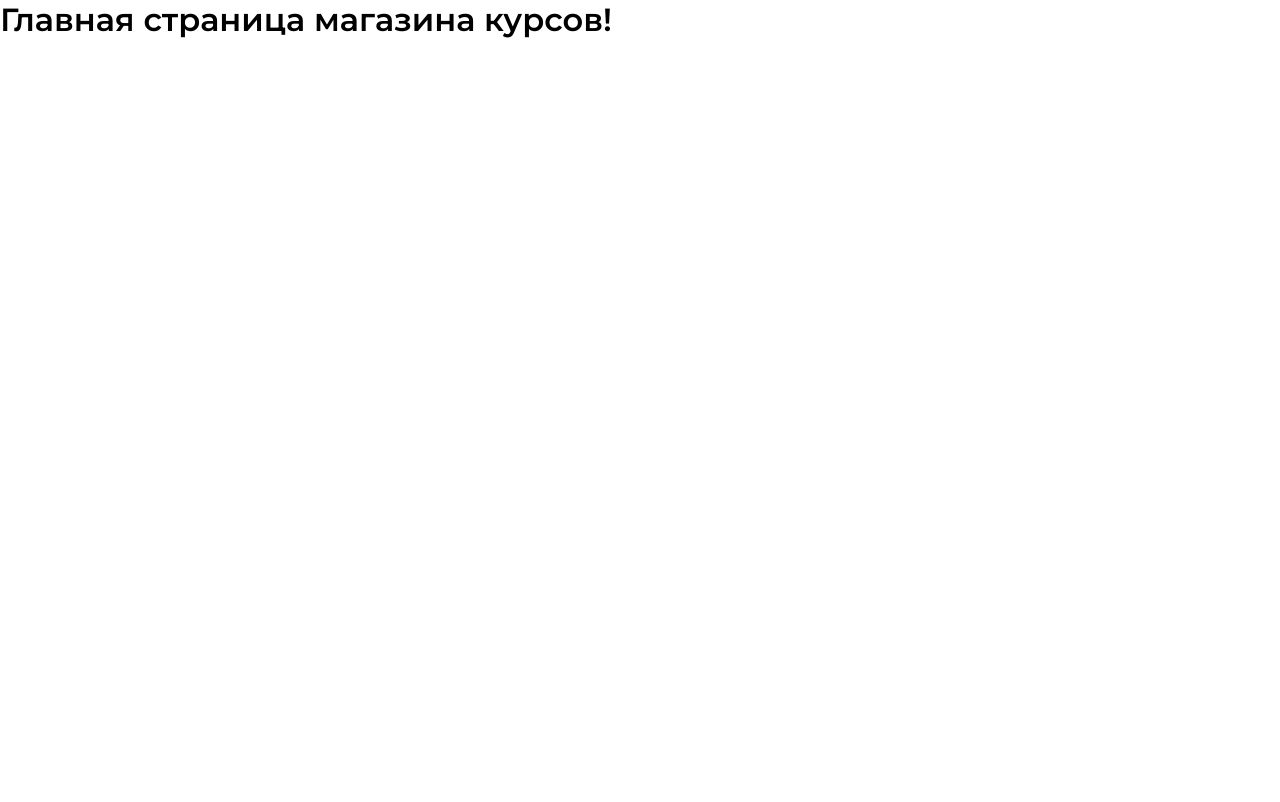
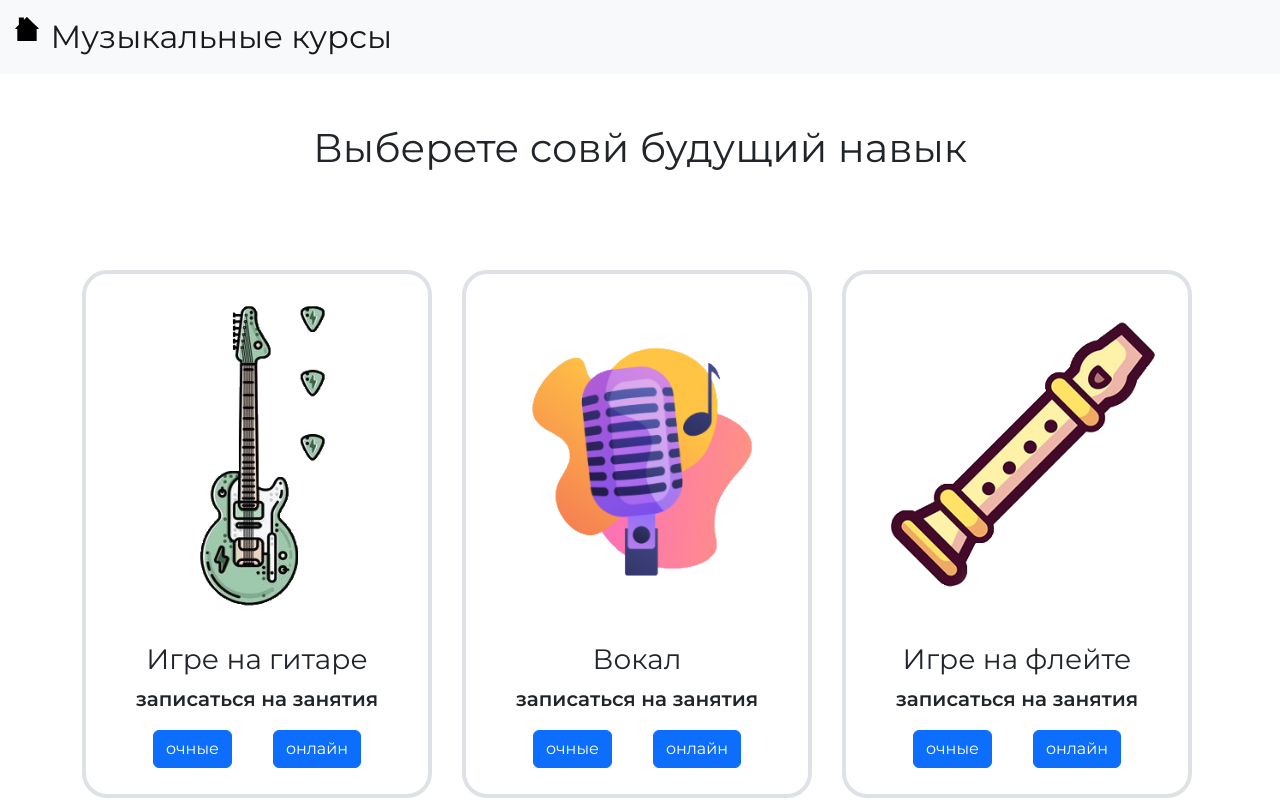
Before and after one commit to AlexeyYakovlev1/YMA, a plain HTML site: page views/courses/courses.html in a window 1280 px wide. Shown: the top 802 px of the page. Drawn offline with nearby package versions, Linux system fonts and the light colour scheme.

Commit message:
Добавлена основная страничка курсов
5 карточек и шапка. Страница под экраны: sm, md, xl.

```diff
--- /dev/null
+++ b/styles/courses.css
@@ -0,0 +1,38 @@
+@import "./_global.css";
+
+.near_logo{
+    font-size: 32px;
+}
+
+h1{
+    text-align: center;
+    margin: 50px;
+}
+
+.card-title{
+    text-align: center;
+}
+
+.card-img-top{
+    width: 300px;
+    margin-top: 10px;
+    margin-left: 26px;
+    border-radius: 26px;
+}
+.card{
+    width: 350px;
+    border: 4px solid #dee2e6;
+    border-radius: 25px;
+}
+
+
+.plase-btn{
+    margin: 10px;
+    display: flex;
+    flex-grow: 0;
+    justify-content: space-evenly;
+}
+
+.btn-primary{
+    display: flex;
+}
--- a/views/courses/courses.html
+++ b/views/courses/courses.html
@@ -5,19 +5,137 @@
   <meta charset="UTF-8">
   <meta http-equiv="X-UA-Compatible" content="IE=edge">
   <meta name="viewport" content="width=device-width, initial-scale=1.0">
-	<link rel="stylesheet" href="styles/courses.css">
+  <link href="https://cdn.jsdelivr.net/npm/bootstrap@5.2.3/dist/css/bootstrap.min.css" rel="stylesheet"
+    integrity="sha384-rbsA2VBKQhggwzxH7pPCaAqO46MgnOM80zW1RWuH61DGLwZJEdK2Kadq2F9CUG65" crossorigin="anonymous">
+  <script src="https://cdn.jsdelivr.net/npm/bootstrap@5.2.3/dist/js/bootstrap.bundle.min.js"
+    integrity="sha384-kenU1KFdBIe4zVF0s0G1M5b4hcpxyD9F7jL+jjXkk+Q2h455rYXK/7HAuoJl+0I4"
+    crossorigin="anonymous"></script>
+  <link rel="stylesheet" href="../../styles/courses.css">
   <title>YMA - youth musical association</title>
 </head>
 
 <body>
   <header class="header">
-		<nav class="header__nav">
-
+    <nav class="navbar bg-light">
+      <div class=" container-fluid">
+        <a class="near_logo navbar-brand" href="../../index.html">
+          <img src="media/courses_logo.svg" alt="Домой" width="30" height="24" class="logo d-inline-block align-text-top">
+          Музыкальные курсы
+        </a>
+      </div>
     </nav>
   </header>
-	<main class="content">
-		<h1>Главная страница магазина курсов!</h1>
+
+
   </main>
+  <h1>Выберете совй будущий навык</h1>
+
+  <div class="container">
+    <div class="row justify-content-center">
+      <div class="col-sm-7 col-md-6 col-xl-4 my-5 ">
+        <div class="card">
+          <div class="center-img">
+            <img src="media/courses_guitar.png" class="card-img-top" alt="Гитара">
+          </div>
+          <div class="card-body">
+            <h3 class="card-title">Игре на гитаре</h3>
+            <p class="fs-5 fw-bold text-center" tex>записаться на занятия</p>
+
+            <div class="plase-btn">
+              <a href="site_person/example.html"
+                class="btn btn-primary">oчные</a>
+              <a href="site_online/example.html"
+                class="btn btn-primary">oнлайн</a>
+            </div>
+          </div>
+        </div>
+      </div>
+
+      <div class="col-sm-7 col-md-6 col-xl-4 my-5">
+        <div class="card">
+          <div class="center-img">
+            <img src="media/courses_microphone.png" class="card-img-top" alt="Микрофон">
+          </div>
+          <div class="card-body">
+            <h3 class="card-title">Вокал</h3>
+            <p class="fs-5 fw-bold text-center" tex>записаться на занятия</p>
+
+            <div class="plase-btn">
+              <a href="site_person/example.html"
+                class="btn btn-primary">oчные</a>
+              <a href="site_online/example.html"
+                class="btn btn-primary">oнлайн</a>
+            </div>
+          </div>
+        </div>
+      </div>
+
+      <div class="col-sm-7 col-md-6 col-xl-4 my-5">
+        <div class="card">
+          <div class="center-img">
+            <img src="media/courses_flute.png" class="card-img-top" alt="Флейта">
+          </div>
+          <div class="card-body">
+            <h3 class="card-title">Игре на флейте</h3>
+            <p class="fs-5 fw-bold text-center" tex>записаться на занятия</p>
+            <div class="plase-btn">
+              <a href="site_person/example.html"
+                class="btn btn-primary">oчные</a>
+              <a href="site_online/example.html"
+                class="btn btn-primary">oнлайн</a>
+            </div>
+          </div>
+        </div>
+      </div>
+
+      <div class="col-sm-7 col-md-6 col-xl-4 my-5">
+        <div class="card">
+          <div class="center-img">
+            <img src="media/courses_violin.png" class="card-img-top" alt="скрипка">
+          </div>
+          <div class="card-body">
+            <h3 class="card-title">Игре на скрипке</h3>
+            <p class="fs-5 fw-bold text-center" tex>записаться на занятия</p>
+
+            <div class="plase-btn">
+              <a href="site_person/example.html"
+                class="btn btn-primary">oчные</a>
+              <a href="site_online/example.html"
+                class="btn btn-primary">oнлайн</a>
+            </div>
+          </div>
+        </div>
+      </div>
+
+      <div class="col-sm-7 col-md-6 col-xl-4 my-5">
+        <div class="card">
+          <div class="center-img">
+            <img src="media/courses_bones.png" class="card-img-top" alt="кости">
+          </div>
+          <div class="card-body">
+            <h3 class="card-title">Игре на костях</h3>
+            <p class="fs-5 fw-bold text-center" tex>записаться на занятия</p>
+
+            <div class="plase-btn">
+              <a href="site_person/example.html"
+                class="btn btn-primary">oчные</a>
+              <a href="site_online/example.html"
+                class="btn btn-primary">oнлайн</a>
+            </div>
+          </div>
+        </div>
+      </div>
+
+    </div>
+  </div>
+  </main>
+
+  <script src="https://cdn.jsdelivr.net/npm/@popperjs/core@2.11.6/dist/umd/popper.min.js"
+    integrity="sha384-oBqDVmMz9ATKxIep9tiCxS/Z9fNfEXiDAYTujMAeBAsjFuCZSmKbSSUnQlmh/jp3"
+    crossorigin="anonymous"></script>
+  <script src="https://cdn.jsdelivr.net/npm/bootstrap@5.2.3/dist/js/bootstrap.min.js"
+    integrity="sha384-cuYeSxntonz0PPNlHhBs68uyIAVpIIOZZ5JqeqvYYIcEL727kskC66kF92t6Xl2V"
+    crossorigin="anonymous"></script>
 </body>
 
 </html>
--- a/views/courses/styles/courses.css
+++ /dev/null
@@ -1,3 +0,0 @@
-@import "../../../styles/_global.css";
-
-/* styles for courses page */
```
Also changed, not shown: index.html (+1 -1 lines), views/courses/site_online/example.html (added, +44 -0 lines), views/courses/media/courses_bones.png (added), views/courses/media/courses_flute.png (added), views/courses/media/courses_guitar.png (added), views/courses/media/courses_logo.svg (added), views/courses/media/courses_microphone.png (added), views/courses/media/courses_violin.png (added), 4 other files. Lines whose indentation alone changed are shown as unchanged.
